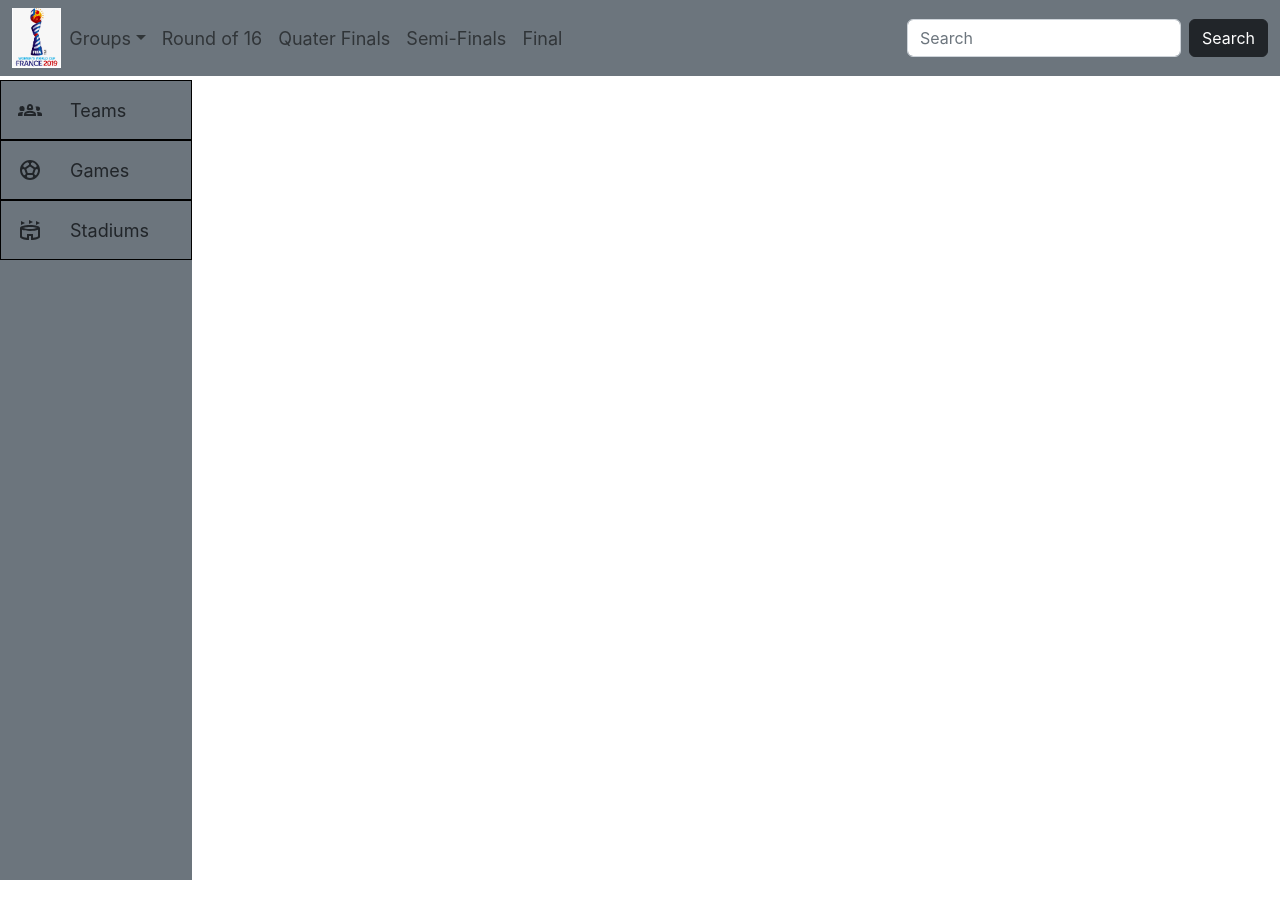
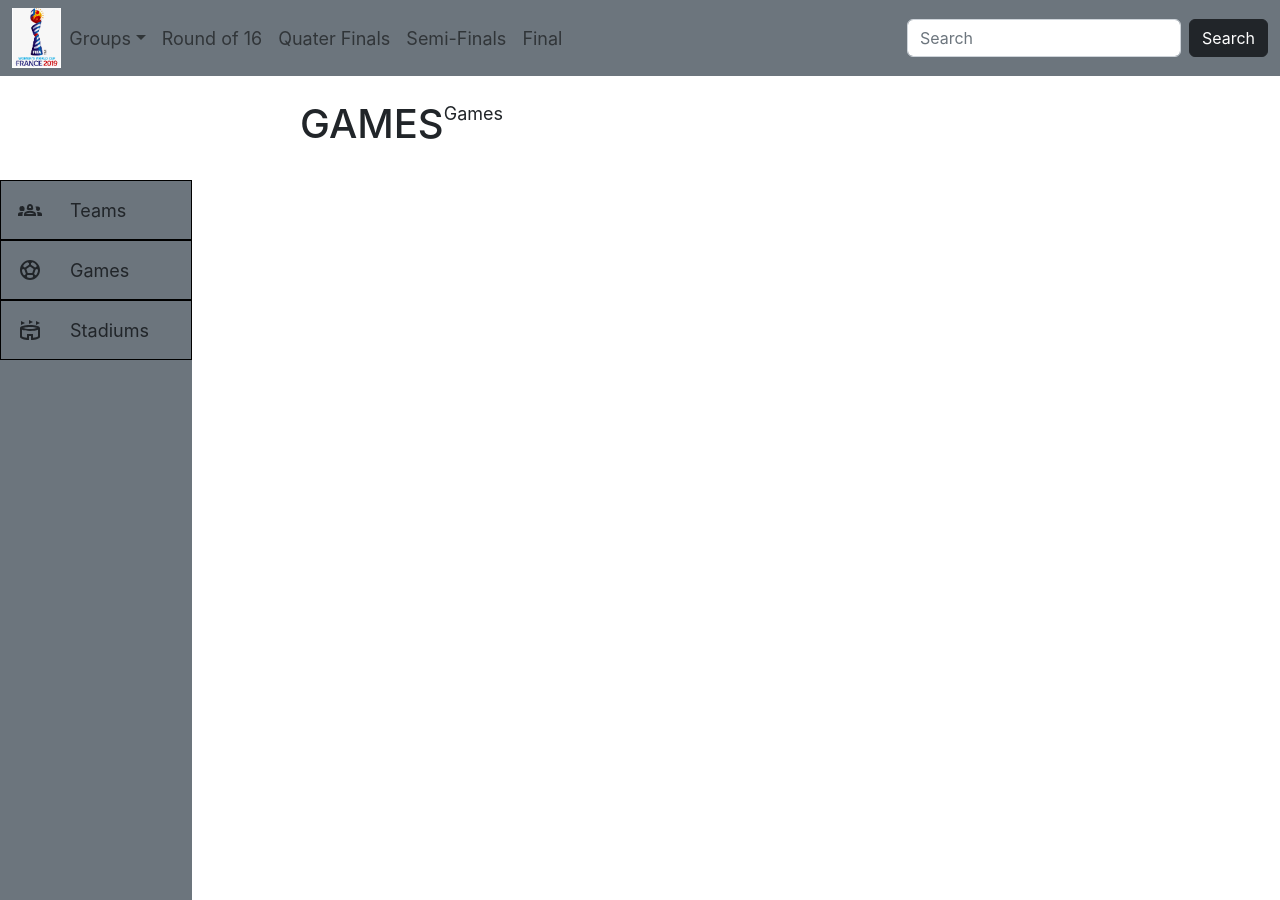
Before and after one commit to gastonh017/WWCC22, a React (Create React App) app: page /games in a window 1280 px wide. Before the commit the page ends 800 px from the top, so only its background shows below. Built offline with nearby package versions, Linux system fonts and the light colour scheme.

Commit message:
trabajando en teams

```diff
--- a/src/App.css
+++ b/src/App.css
@@ -6,8 +6,10 @@
 }
 
 .compMargin {
+  display: flex;
   margin-top: 100px;
-  margin: auto;
+  margin-left: 300px;
+
 }
 
 
--- a/src/App.js
+++ b/src/App.js
@@ -12,17 +12,18 @@ function App() {
   return (
     <div className="App">
       <BrowserRouter>
-        <div id='wrapper'>
           <Navbar />
+        <div fixed-left>
           <Sidebar />
+        </div>
+
           <Routes>
-            <Route path='/' exact component={Home} />
-            <Route path='/teams' component={Teams} />
-            <Route path='/games' component={Games} />
+            <Route path='/' exact element={<Home />} />
+            <Route path='/teams' element={<Teams />} />
+            <Route path='/games' element={<Games/>} />
 
           </Routes>
 
-        </div>
       </BrowserRouter>
 
     </div>
--- a/src/Components/Games.js
+++ b/src/Components/Games.js
@@ -2,6 +2,10 @@ import React from 'react'
 
 export default function Games() {
   return (
-    <div>Games</div>
+    <div className='compMargin' >
+        <h1>GAMES</h1>
+        Games
+
+    </div>
   )
 }
--- a/src/Components/Teams.js
+++ b/src/Components/Teams.js
@@ -1,9 +1,24 @@
 import React from 'react'
+import {useState, useEffect} from "react"
 
  function Teams() {
+    const [teams, setTeams] = useState([])
+
+    useEffect (()=>{
+        fetch("https://worldcup.sfg.io/teams/results")
+        .then(res => res.json())
+        .then(data =>{
+            setTeams(data)
+            console.log("total de equipo: ", data)
+        })
+        .catch(err => console.log(err))
+    },[])
   return (
     <div className='compMargin'>
-        <h1>Teams</h1>
+        <ul>
+            {teams && teams.map((team, i)=>
+            <li key={i}>{team.country} {team.group_id}</li>)}
+        </ul>
     </div>
   )
 }
```
